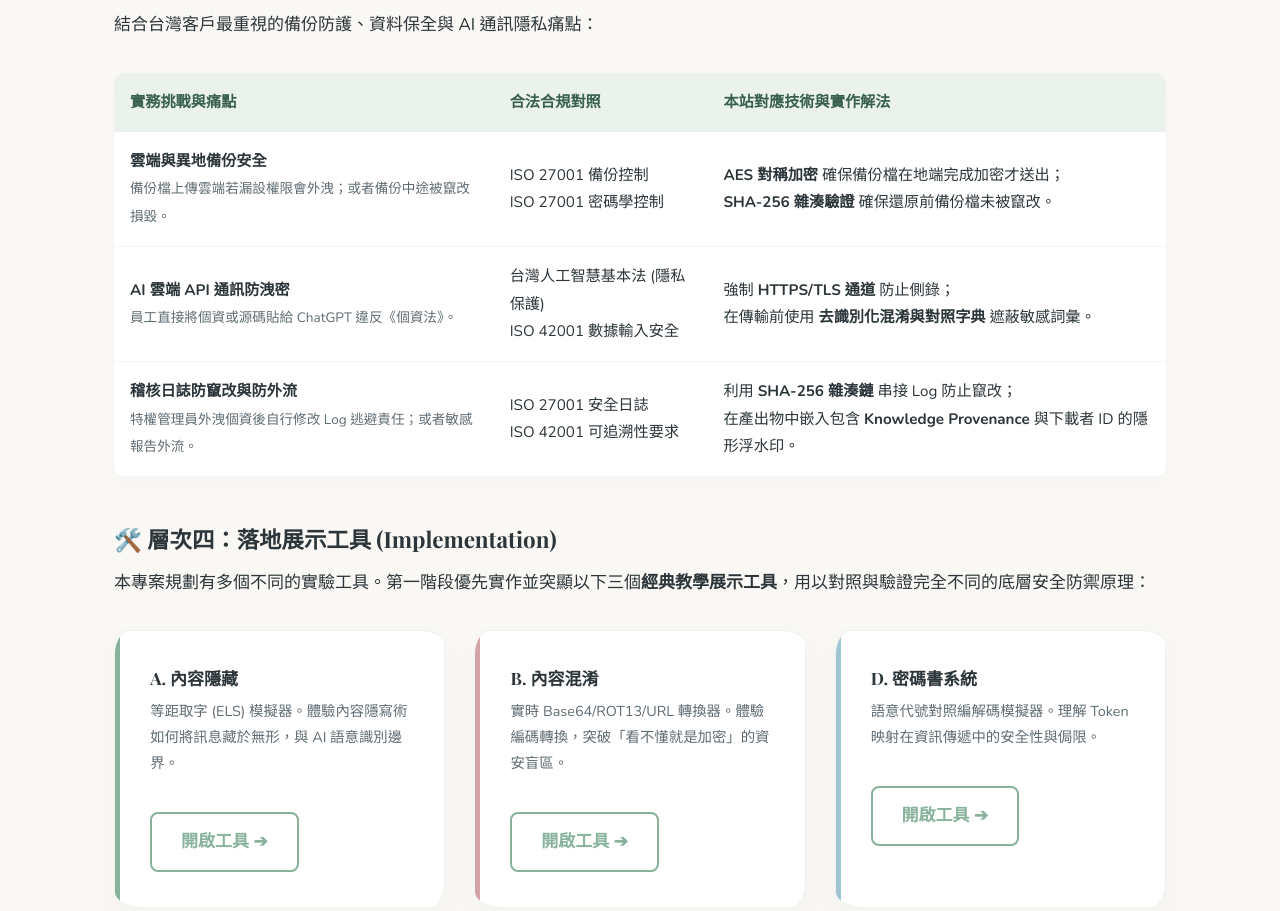
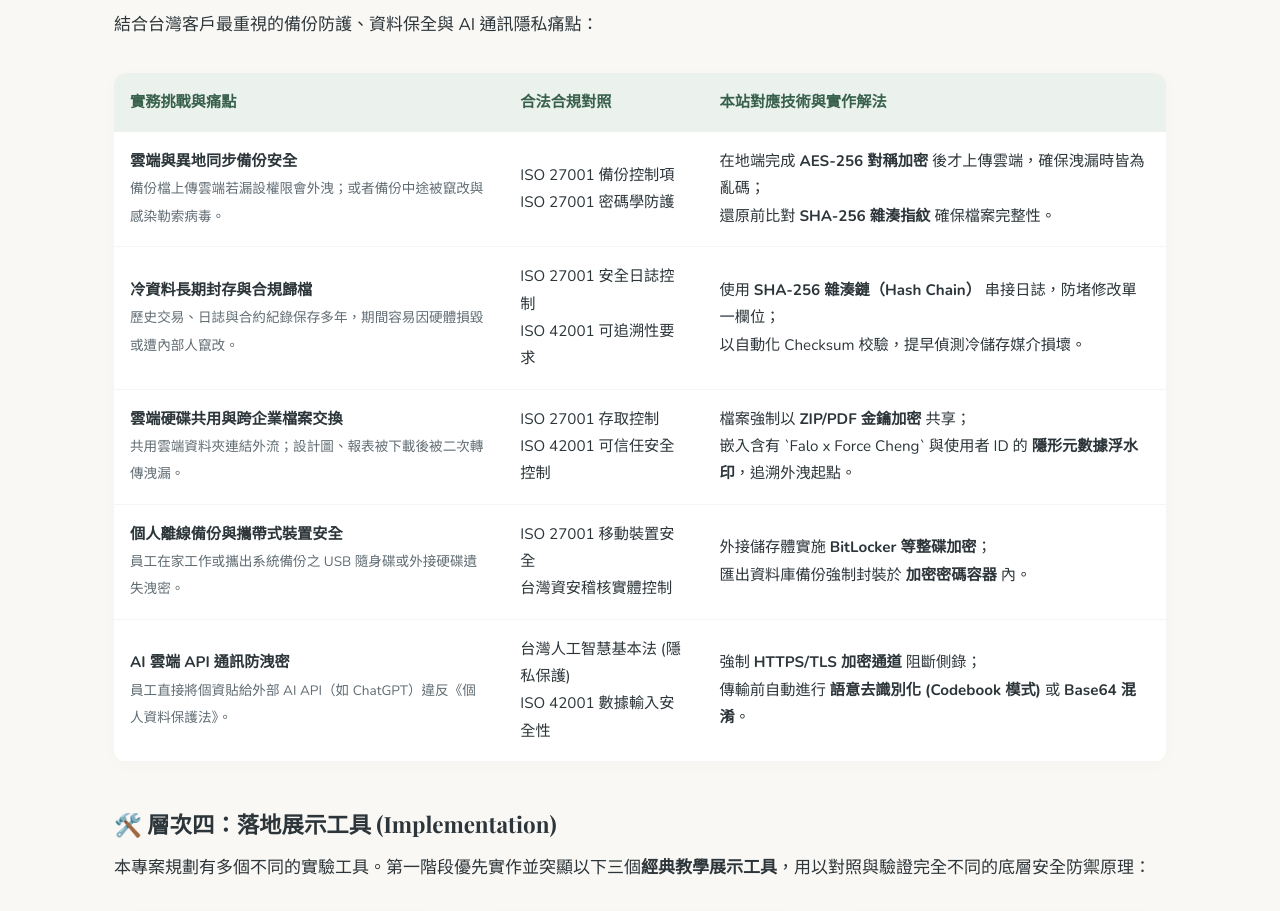
Before and after one commit to falo-taiwan/content-cipher-lab, a plain HTML site: page index.html in a window 1280 px wide. Shown: the part 2106-3017 px from the top of the page. Drawn offline with nearby package versions, Linux system fonts and the light colour scheme; a web font is replaced by a local one.

Commit message:
feat: expand data backup and security scenarios on homepage and map

```diff
--- a/index.html
+++ b/index.html
@@ -215,44 +215,72 @@
       <tbody>
         <tr>
           <td>
-            <strong>雲端與異地備份安全</strong><br>
-            <span style="font-size: 0.85rem; color: var(--text-muted);">備份檔上傳雲端若漏設權限會外洩；或者備份中途被竄改損毀。</span>
+            <strong>雲端與異地同步備份安全</strong><br>
+            <span style="font-size: 0.85rem; color: var(--text-muted);">備份檔上傳雲端若漏設權限會外洩；或者備份中途被竄改與感染勒索病毒。</span>
           </td>
           <td>
-            ISO 27001 備份控制<br>
-            ISO 27001 密碼學控制
+            ISO 27001 備份控制項<br>
+            ISO 27001 密碼學防護
           </td>
           <td>
-            <strong>AES 對稱加密</strong> 確保備份檔在地端完成加密才送出；<br>
-            <strong>SHA-256 雜湊驗證</strong> 確保還原前備份檔未被竄改。
+            在地端完成 <strong>AES-256 對稱加密</strong> 後才上傳雲端，確保洩漏時皆為亂碼；<br>
+            還原前比對 <strong>SHA-256 雜湊指紋</strong> 確保檔案完整性。
+          </td>
+        </tr>
+        <tr>
+          <td>
+            <strong>冷資料長期封存與合規歸檔</strong><br>
+            <span style="font-size: 0.85rem; color: var(--text-muted);">歷史交易、日誌與合約紀錄保存多年，期間容易因硬體損毀或遭內部人竄改。</span>
+          </td>
+          <td>
+            ISO 27001 安全日誌控制<br>
+            ISO 42001 可追溯性要求
+          </td>
+          <td>
+            使用 <strong>SHA-256 雜湊鏈（Hash Chain）</strong> 串接日誌，防堵修改單一欄位；<br>
+            以自動化 Checksum 校驗，提早偵測冷儲存媒介損壞。
+          </td>
+        </tr>
+        <tr>
+          <td>
+            <strong>雲端硬碟共用與跨企業檔案交換</strong><br>
+            <span style="font-size: 0.85rem; color: var(--text-muted);">共用雲端資料夾連結外流；設計圖、報表被下載後被二次轉傳洩漏。</span>
+          </td>
+          <td>
+            ISO 27001 存取控制<br>
+            ISO 42001 可信任安全控制
+          </td>
+          <td>
+            檔案強制以 <strong>ZIP/PDF 金鑰加密</strong> 共享；<br>
+            嵌入含有 `Falo x Force Cheng` 與使用者 ID 的 <strong>隱形元數據浮水印</strong>，追溯外洩起點。
+          </td>
+        </tr>
+        <tr>
+          <td>
+            <strong>個人離線備份與攜帶式裝置安全</strong><br>
+            <span style="font-size: 0.85rem; color: var(--text-muted);">員工在家工作或攜出系統備份之 USB 隨身碟或外接硬碟遺失洩密。</span>
+          </td>
+          <td>
+            ISO 27001 移動裝置安全<br>
+            台灣資安稽核實體控制
+          </td>
+          <td>
+            外接儲存體實施 <strong>BitLocker 等整碟加密</strong>；<br>
+            匯出資料庫備份強制封裝於 <strong>加密密碼容器</strong> 內。
           </td>
         </tr>
         <tr>
           <td>
             <strong>AI 雲端 API 通訊防洩密</strong><br>
-            <span style="font-size: 0.85rem; color: var(--text-muted);">員工直接將個資或源碼貼給 ChatGPT 違反《個資法》。</span>
+            <span style="font-size: 0.85rem; color: var(--text-muted);">員工直接將個資貼給外部 AI API（如 ChatGPT）違反《個人資料保護法》。</span>
           </td>
           <td>
             台灣人工智慧基本法 (隱私保護)<br>
-            ISO 42001 數據輸入安全
+            ISO 42001 數據輸入安全性
           </td>
           <td>
-            強制 <strong>HTTPS/TLS 通道</strong> 防止側錄；<br>
-            在傳輸前使用 <strong>去識別化混淆與對照字典</strong> 遮蔽敏感詞彙。
-          </td>
-        </tr>
-        <tr>
-          <td>
-            <strong>稽核日誌防竄改與防外流</strong><br>
-            <span style="font-size: 0.85rem; color: var(--text-muted);">特權管理員外洩個資後自行修改 Log 逃避責任；或者敏感報告外流。</span>
-          </td>
-          <td>
-            ISO 27001 安全日誌<br>
-            ISO 42001 可追溯性要求
-          </td>
-          <td>
-            利用 <strong>SHA-256 雜湊鏈</strong> 串接 Log 防止竄改；<br>
-            在產出物中嵌入包含 <strong>Knowledge Provenance</strong> 與下載者 ID 的隱形浮水印。
+            強制 <strong>HTTPS/TLS 加密通道</strong> 阻斷側錄；<br>
+            傳輸前自動進行 <strong>語意去識別化 (Codebook 模式)</strong> 或 <strong>Base64 混淆</strong>。
           </td>
         </tr>
       </tbody>
```
Also changed, not shown: 10_ipas_aiap_map.html (+52 -24 lines), README.html (+52 -24 lines), 2 other files.
